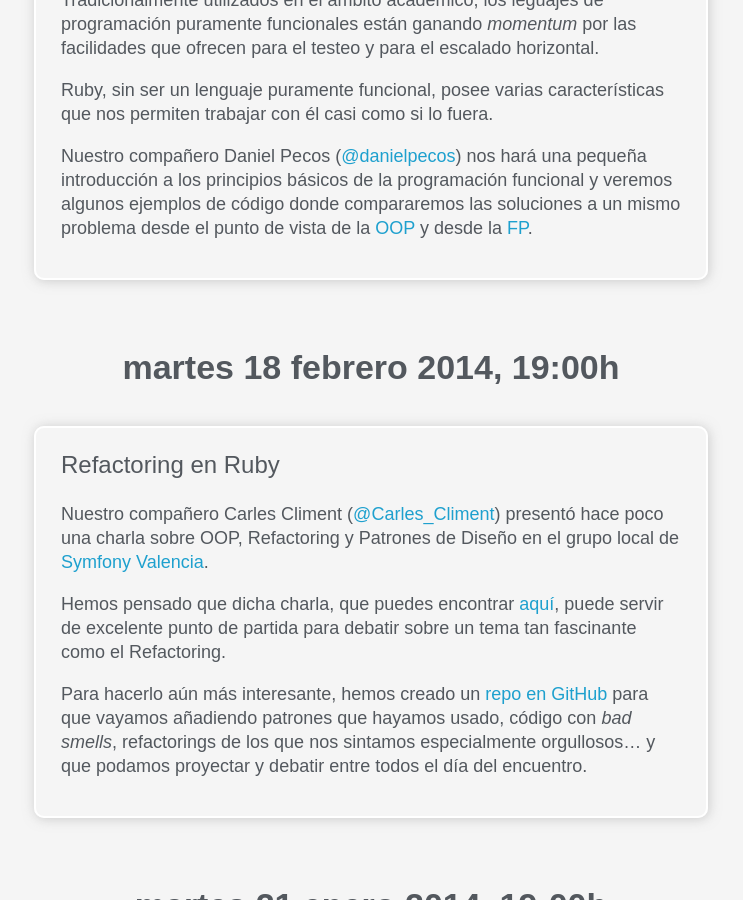
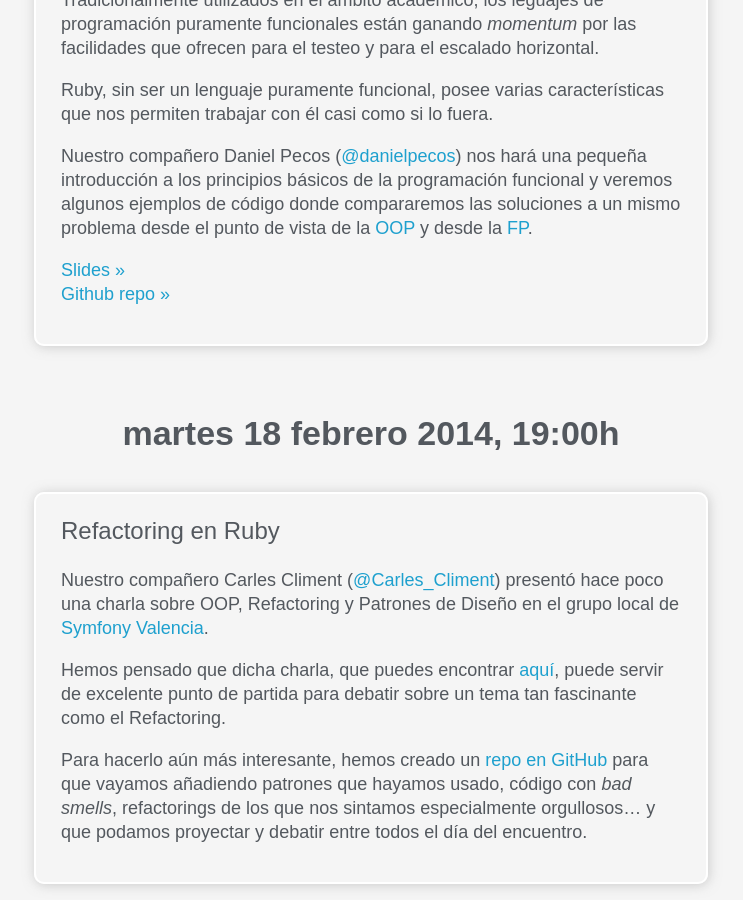
Before and after one commit to josacar/valenciarb.github.io, a Jekyll site: the page built from past.html, in a window 1280 px wide and 900 px high, scrolled down 646 px. Shown: the whole window, without its empty margins (269-1012 px from the left). Built offline with Jekyll 4.4.1, drawn with Linux system fonts in a browser that asks for light colours; some web fonts are replaced; Markdown is read by kramdown in place of the engine named in the settings.

Commit message:
Add reference links for March/April 2014 event

```diff
--- a/_posts/2014-04-01-functional-ruby.markdown
+++ b/_posts/2014-04-01-functional-ruby.markdown
@@ -10,3 +10,6 @@ Tradicionalmente utilizados en el ámbito académico, los leguajes de programaci
 Ruby, sin ser un lenguaje puramente funcional, posee varias características que nos permiten trabajar con él casi como si lo fuera.
 
 Nuestro compañero Daniel Pecos ([@danielpecos](https://twitter.com/danielpecos)) nos hará una pequeña introducción a los principios básicos de la programación funcional y veremos algunos ejemplos de código donde compararemos las soluciones a un mismo problema desde el punto de vista de la [OOP](http://en.wikipedia.org/wiki/Object-oriented_programming) y desde la [FP](http://en.wikipedia.org/wiki/Functional_programming).
+
+[Slides »](http://www.slideshare.net/dpecos/20140401-oopfp-presentacion-33034962)
+[Github repo »](https://github.com/valenciarb/functional-programming)
```
